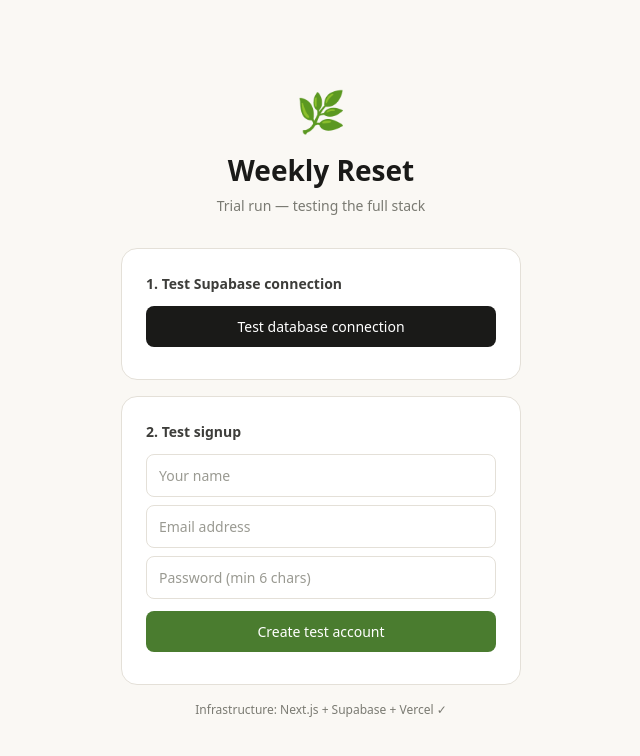
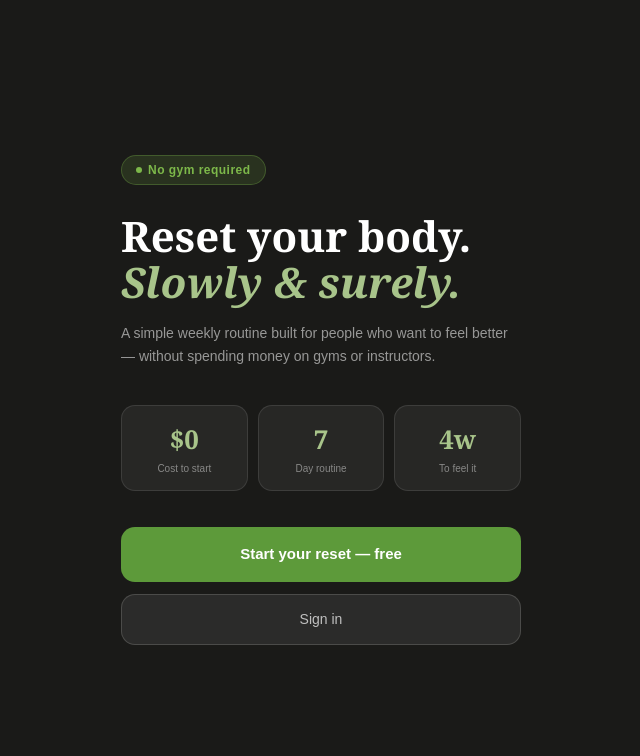
Before and after one commit to nesansatya/weekly-reset, a Next.js app: page / in a window 1280 px wide. Shown: the top 756 px of the page, without its empty margins (319-959 px from the left). Built offline with nearby package versions, Linux system fonts and the light colour scheme; no server answers.

Commit message:
Add landing page

```diff
--- a/app/page.tsx
+++ b/app/page.tsx
@@ -1,175 +1,118 @@
 'use client'
-import { useState } from 'react'
-import { createClient } from './lib/supabase/client'
+import { useRouter } from 'next/navigation'
 
 export default function Home() {
-  const [email, setEmail] = useState('')
-  const [password, setPassword] = useState('')
-  const [name, setName] = useState('')
-  const [status, setStatus] = useState('')
-  const [loading, setLoading] = useState(false)
-  const [dbStatus, setDbStatus] = useState('')
-
-  const supabase = createClient()
-
-  async function testConnection() {
-    setDbStatus('Testing...')
-    const { error } = await supabase.from('users').select('count').limit(1)
-    if (error) {
-      setDbStatus('❌ Connection failed: ' + error.message)
-    } else {
-      setDbStatus('✅ Supabase connected successfully!')
-    }
-  }
-
-  async function handleSignup() {
-    setLoading(true)
-    setStatus('')
-    const { error } = await supabase.auth.signUp({
-      email,
-      password,
-      options: { data: { full_name: name } }
-    })
-    if (error) {
-      setStatus('❌ ' + error.message)
-    } else {
-      setStatus('✅ Account created! Check your email to confirm.')
-    }
-    setLoading(false)
-  }
+  const router = useRouter()
 
   return (
     <main style={{
       minHeight: '100vh',
-      background: '#faf8f4',
+      background: '#1a1a18',
       display: 'flex',
       flexDirection: 'column',
       alignItems: 'center',
       justifyContent: 'center',
-      fontFamily: 'system-ui, sans-serif',
-      padding: '2rem'
+      fontFamily: "'DM Sans', Arial, sans-serif",
+      padding: '2rem',
+      position: 'relative',
+      overflow: 'hidden',
     }}>
-      <div style={{ maxWidth: 400, width: '100%' }}>
+      {/* Background circles */}
+      <div style={{
+        position: 'absolute', width: 340, height: 340,
+        borderRadius: '50%', background: '#7db84a',
+        opacity: 0.06, top: -80, right: -80,
+      }}/>
+      <div style={{
+        position: 'absolute', width: 200, height: 200,
+        borderRadius: '50%', background: '#7db84a',
+        opacity: 0.06, bottom: 120, left: -60,
+      }}/>
 
-        <div style={{ textAlign: 'center', marginBottom: '2rem' }}>
-          <div style={{ fontSize: 40, marginBottom: 8 }}>🌿</div>
-          <h1 style={{ fontSize: 28, fontWeight: 700, color: '#1a1a18', marginBottom: 4 }}>
-            Weekly Reset
-          </h1>
-          <p style={{ color: '#7a7a72', fontSize: 14 }}>
-            Trial run — testing the full stack
-          </p>
+      <div style={{ position: 'relative', zIndex: 1, maxWidth: 400, width: '100%' }}>
+
+        {/* Tag */}
+        <div style={{
+          display: 'inline-flex', alignItems: 'center', gap: 6,
+          background: 'rgba(125,184,74,0.15)',
+          border: '1px solid rgba(125,184,74,0.3)',
+          borderRadius: 30, padding: '5px 14px',
+          marginBottom: 28,
+        }}>
+          <div style={{ width: 6, height: 6, borderRadius: '50%', background: '#7db84a' }}/>
+          <span style={{ fontSize: 12, fontWeight: 600, color: '#7db84a', letterSpacing: '0.04em' }}>
+            No gym required
+          </span>
         </div>
 
-        <div style={{
-          background: 'white',
-          borderRadius: 16,
-          padding: '1.5rem',
-          border: '1px solid #e4e0d8',
-          marginBottom: '1rem'
+        {/* Heading */}
+        <h1 style={{
+          fontSize: 42, fontWeight: 700, color: 'white',
+          lineHeight: 1.1, marginBottom: 16,
+          fontFamily: "'DM Serif Display', Georgia, serif",
         }}>
-          <h2 style={{ fontSize: 14, fontWeight: 600, color: '#3d3d3a', marginBottom: 12 }}>
-            1. Test Supabase connection
-          </h2>
-          <button
-            onClick={testConnection}
-            style={{
-              width: '100%',
-              padding: '10px',
-              background: '#1a1a18',
-              color: 'white',
-              border: 'none',
-              borderRadius: 8,
-              fontSize: 14,
-              cursor: 'pointer',
-              marginBottom: 8
+          Reset your body.<br/>
+          <span style={{ color: '#a8c48a', fontStyle: 'italic' }}>Slowly & surely.</span>
+        </h1>
+
+        <p style={{
+          fontSize: 14, color: 'rgba(255,255,255,0.55)',
+          lineHeight: 1.7, marginBottom: 36,
+        }}>
+          A simple weekly routine built for people who want to feel better — without spending money on gyms or instructors.
+        </p>
+
+        {/* Stats */}
+        <div style={{ display: 'flex', gap: 10, marginBottom: 36 }}>
+          {[
+            { num: '$0', label: 'Cost to start' },
+            { num: '7', label: 'Day routine' },
+            { num: '4w', label: 'To feel it' },
+          ].map((s) => (
+            <div key={s.label} style={{
+              flex: 1, background: 'rgba(255,255,255,0.06)',
+              border: '1px solid rgba(255,255,255,0.1)',
+              borderRadius: 14, padding: '14px 10px', textAlign: 'center',
             }}>
-            Test database connection
-          </button>
-          {dbStatus && (
-            <p style={{ fontSize: 13, color: '#4a7c2f', margin: 0 }}>{dbStatus}</p>
-          )}
+              <div style={{
+                fontSize: 26, fontWeight: 700, color: '#a8c48a',
+                fontFamily: "'DM Serif Display', Georgia, serif",
+              }}>{s.num}</div>
+              <div style={{ fontSize: 10, color: 'rgba(255,255,255,0.45)', marginTop: 2 }}>
+                {s.label}
+              </div>
+            </div>
+          ))}
         </div>
 
-        <div style={{
-          background: 'white',
-          borderRadius: 16,
-          padding: '1.5rem',
-          border: '1px solid #e4e0d8'
-        }}>
-          <h2 style={{ fontSize: 14, fontWeight: 600, color: '#3d3d3a', marginBottom: 12 }}>
-            2. Test signup
-          </h2>
-          <input
-            type="text"
-            placeholder="Your name"
-            value={name}
-            onChange={e => setName(e.target.value)}
-            style={{
-              width: '100%',
-              padding: '10px 12px',
-              border: '1px solid #e4e0d8',
-              borderRadius: 8,
-              fontSize: 14,
-              marginBottom: 8,
-              boxSizing: 'border-box'
-            }}
-          />
-          <input
-            type="email"
-            placeholder="Email address"
-            value={email}
-            onChange={e => setEmail(e.target.value)}
-            style={{
-              width: '100%',
-              padding: '10px 12px',
-              border: '1px solid #e4e0d8',
-              borderRadius: 8,
-              fontSize: 14,
-              marginBottom: 8,
-              boxSizing: 'border-box'
-            }}
-          />
-          <input
-            type="password"
-            placeholder="Password (min 6 chars)"
-            value={password}
-            onChange={e => setPassword(e.target.value)}
-            style={{
-              width: '100%',
-              padding: '10px 12px',
-              border: '1px solid #e4e0d8',
-              borderRadius: 8,
-              fontSize: 14,
-              marginBottom: 12,
-              boxSizing: 'border-box'
-            }}
-          />
-          <button
-            onClick={handleSignup}
-            disabled={loading}
-            style={{
-              width: '100%',
-              padding: '10px',
-              background: '#4a7c2f',
-              color: 'white',
-              border: 'none',
-              borderRadius: 8,
-              fontSize: 14,
-              cursor: loading ? 'not-allowed' : 'pointer',
-              opacity: loading ? 0.7 : 1,
-              marginBottom: 8
-            }}>
-            {loading ? 'Creating account...' : 'Create test account'}
-          </button>
-          {status && (
-            <p style={{ fontSize: 13, color: '#4a7c2f', margin: 0 }}>{status}</p>
-          )}
-        </div>
+        {/* Buttons */}
+        <button
+          onClick={() => router.push('/signup')}
+          style={{
+            width: '100%', padding: '16px',
+            background: '#5d9a3a', color: 'white',
+            border: 'none', borderRadius: 14,
+            fontSize: 15, fontWeight: 700,
+            cursor: 'pointer', marginBottom: 12,
+            fontFamily: "'DM Sans', Arial, sans-serif",
+          }}>
+          Start your reset — free
+        </button>
 
-        <p style={{ textAlign: 'center', fontSize: 12, color: '#7a7a72', marginTop: 16 }}>
-          Infrastructure: Next.js + Supabase + Vercel ✓
-        </p>
+        <button
+          onClick={() => router.push('/login')}
+          style={{
+            width: '100%', padding: '14px',
+            background: 'rgba(255,255,255,0.08)',
+            color: 'rgba(255,255,255,0.7)',
+            border: '1px solid rgba(255,255,255,0.15)',
+            borderRadius: 14, fontSize: 14,
+            cursor: 'pointer',
+            fontFamily: "'DM Sans', Arial, sans-serif",
+          }}>
+          Sign in
+        </button>
+
       </div>
     </main>
   )
```
